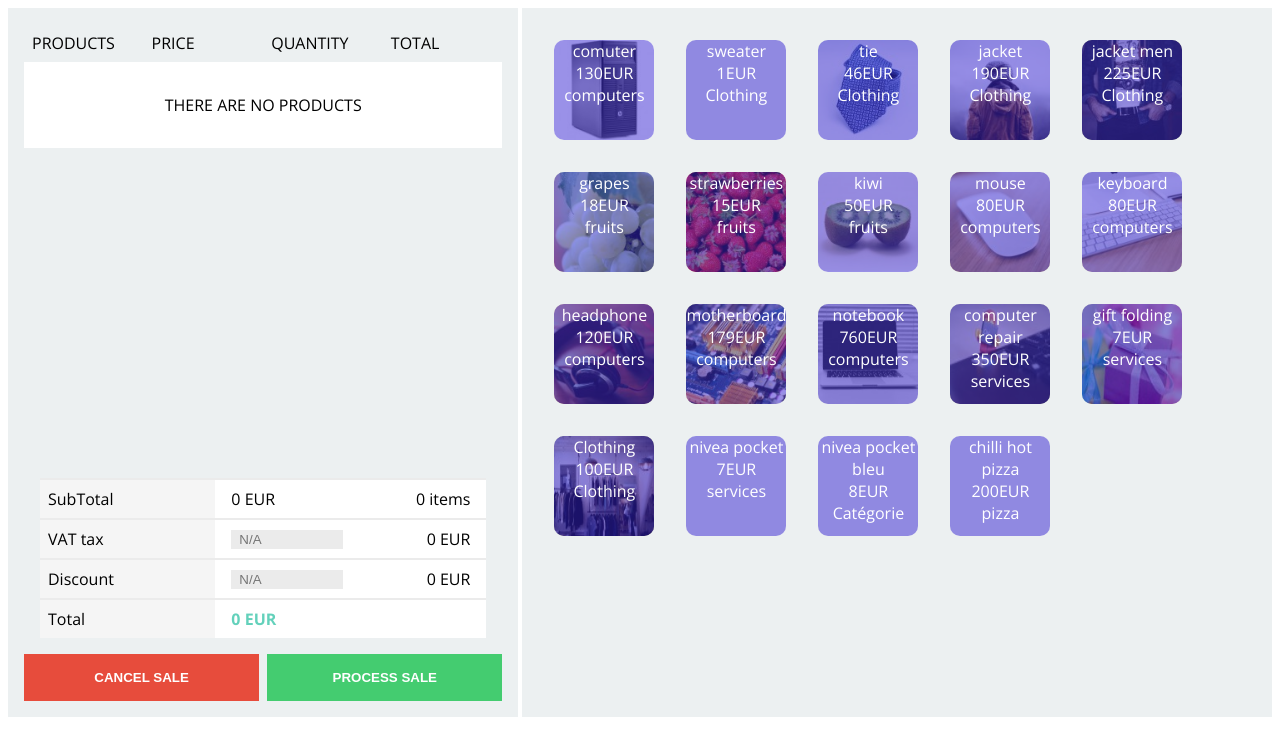
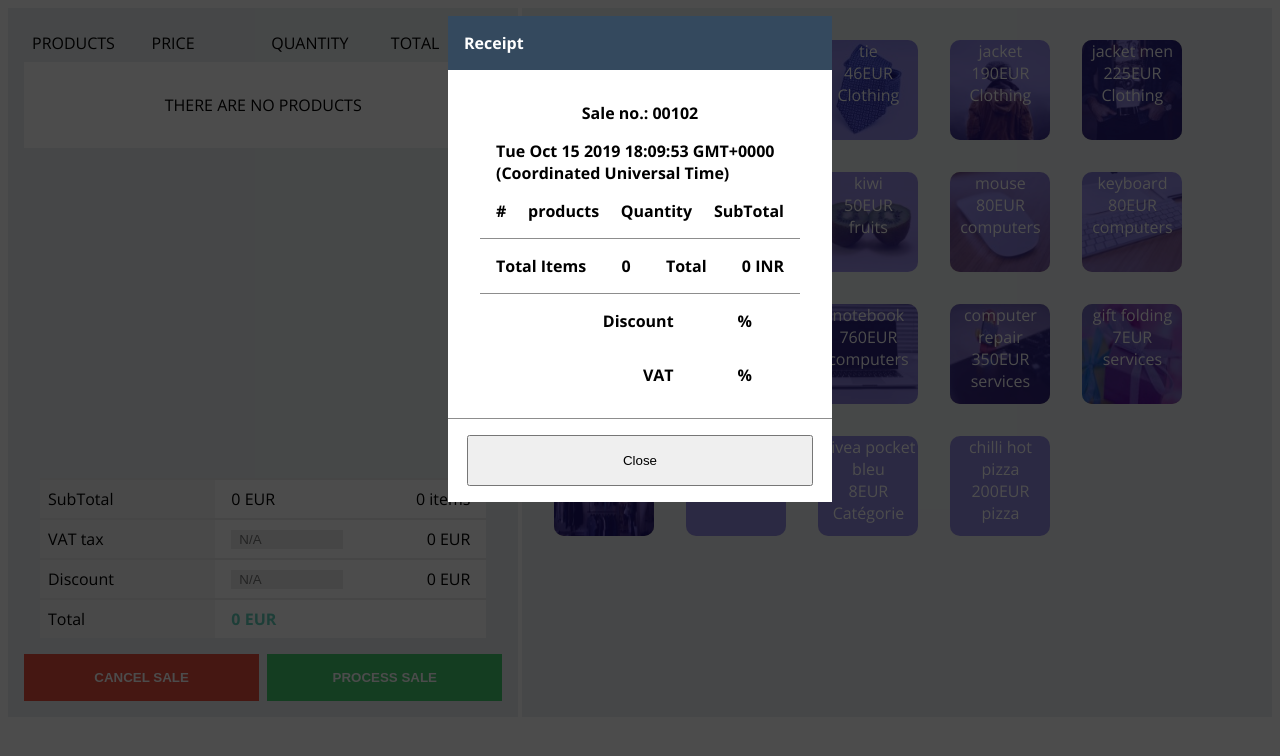
Before and after one commit to sandeepkapri/codinova, a React app: page / in a window 1280 px wide. Both pictures are taken after a click on the button "PROCESS SALE". Shown: the top 756 px of the page. Built offline with nearby package versions, Linux system fonts and the light colour scheme.

Commit message:
Modal added

```diff
--- a/src/ui/pages/Homepage/Homepage.scss
+++ b/src/ui/pages/Homepage/Homepage.scss
@@ -1,14 +1,78 @@
+@import "../../styles/colors";
 /* body {
             margin: 0;
         } */
-body{
-  font-family: 'Open Sans', sans-serif;
+
+body {
+  font-family: "Open Sans", sans-serif;
 }
 .pos-screen {
   display: flex;
 }
 .panel {
-    background: #ecf0f1;
-    padding: 1rem;
-    ;
+  background: #ecf0f1;
+  padding: 1rem;
 }
+.modal-home {
+  display: none;
+  position: fixed;
+  top: 0;
+  left: 0;
+  width: 100%;
+  height: 100%;
+  background: rgba(0, 0, 0, 0.7);
+  z-index: 1000;
+}
+.show-modal{
+  display: block;
+}
+.modal-receipt {
+  margin: 1rem auto;
+  width: 30%;
+  font-weight: bold;
+}
+.receipt-head {
+  background: $color-4;
+  padding: 1rem;
+  color: #fff;
+}
+.receipt-body {
+  background: #fff;
+}
+.receipt-data{
+  padding: 1rem 2rem;
+}
+.sale-no {
+  text-align: center;
+  padding: 1rem;
+}
+.date-col {
+  padding: 0 1rem;
+}
+.data-1{
+  max-height: 200px;
+  overflow-y: scroll;
+}
+.data-th-1 ,.data-tr-1, .tr-2 {
+  display: flex;
+  padding: 1rem;
+  justify-content: space-between;
+  border-bottom: 1px solid $color-6;
+}
+.tr-3{
+  display: flex;
+  justify-content: flex-end;
+  padding: 1rem;
+  div{
+    padding: 0 2rem;
+  }
+}
+.receipt-data{
+  border-bottom: 1px solid $color-6;
+}
+.close-modal{
+  margin: 1rem 5%;
+  width: 90%;
+  padding: 1rem;
+  cursor: pointer;
+}
--- a/src/ui/pages/Homepage/LeftPanel.jsx
+++ b/src/ui/pages/Homepage/LeftPanel.jsx
@@ -7,7 +7,8 @@ export class LeftPanel extends Component {
         super(props)
         this.defaultState = {
             vat: "",
-            discount: ""
+            discount: "",
+            modalOpen: false
         }
         this.state = this.defaultState;
         this.vatHandler = this.vatHandler.bind(this);
@@ -36,6 +37,13 @@ export class LeftPanel extends Component {
     }
     resetState() {
         this.setState(() => this.defaultState);
+    }
+    processSale() {
+        this.setState({ modalOpen: true })
+    }
+    closeModal() {
+        this.setState({ modalOpen: false })
+        this.resetState();
     }
 
     render() {
@@ -79,10 +87,60 @@ export class LeftPanel extends Component {
                 </div>
                 <div className="btn-wrapper">
                     <button className="btn btn-red" onClick={() => { this.props.cancelSale(); this.resetState(); }}>CANCEL SALE</button>
-                    <button className="btn btn-green">PROCESS SALE</button>
+                    <button className="btn btn-green" onClick={() => { this.processSale(); }}>PROCESS SALE</button>
                 </div>
+                <div className={`modal-home ${this.state.modalOpen ? 'show-modal' : ''}`}>
+                    <div className="modal-receipt">
+                        <div className="receipt-head">Receipt</div>
+                        <div className="receipt-body">
+                            <div className="receipt-data">
+                                <div className="sale-no">Sale no.: 00102</div>
+                                <div className="date-col">{Date()}</div>
+                                <div className="data-1">
+                                    <div className="data-th-1">
+                                        <div>#</div>
+                                        <div>products</div>
+                                        <div>Quantity</div>
+                                        <div>SubTotal</div>
+                                    </div>
 
-            </div>
+                                    {
+                                        this.props.insertItem.map((item, ind) => (
+                                            <div className="data-tr-1">
+                                                <div>{ind}</div>
+                                                <div>{item.name}</div>
+                                                <div>{item.quantity}</div>
+                                                <div>{item.price} INR</div>
+                                            </div>
+
+                                        ))
+                                    }
+
+
+                                </div>
+                                <div className="data-2">
+                                    <div className="tr-2">
+                                        <div>Total Items</div>
+                                        <div>{this.calculateTotalQty()}</div>
+                                        <div>Total</div>
+                                        <div>{this.calculateTotal(this.props.subTotal)} INR</div>
+                                    </div>
+                                    <div className="tr-3">
+                                        <div>Discount</div>
+                                        <div>{this.state.vat} %</div>
+                                    </div>
+                                    <div className="tr-3">
+                                        <div>VAT</div>
+                                        <div>{this.state.discount} %</div>
+                                    </div>
+                                </div>
+
+                            </div>
+                            <button className="close-modal" onClick={() => { this.props.cancelSale(); this.closeModal() }}>Close</button>
+                        </div>
+                    </div>
+                </div>
+            </div >
         )
     }
 }
```
